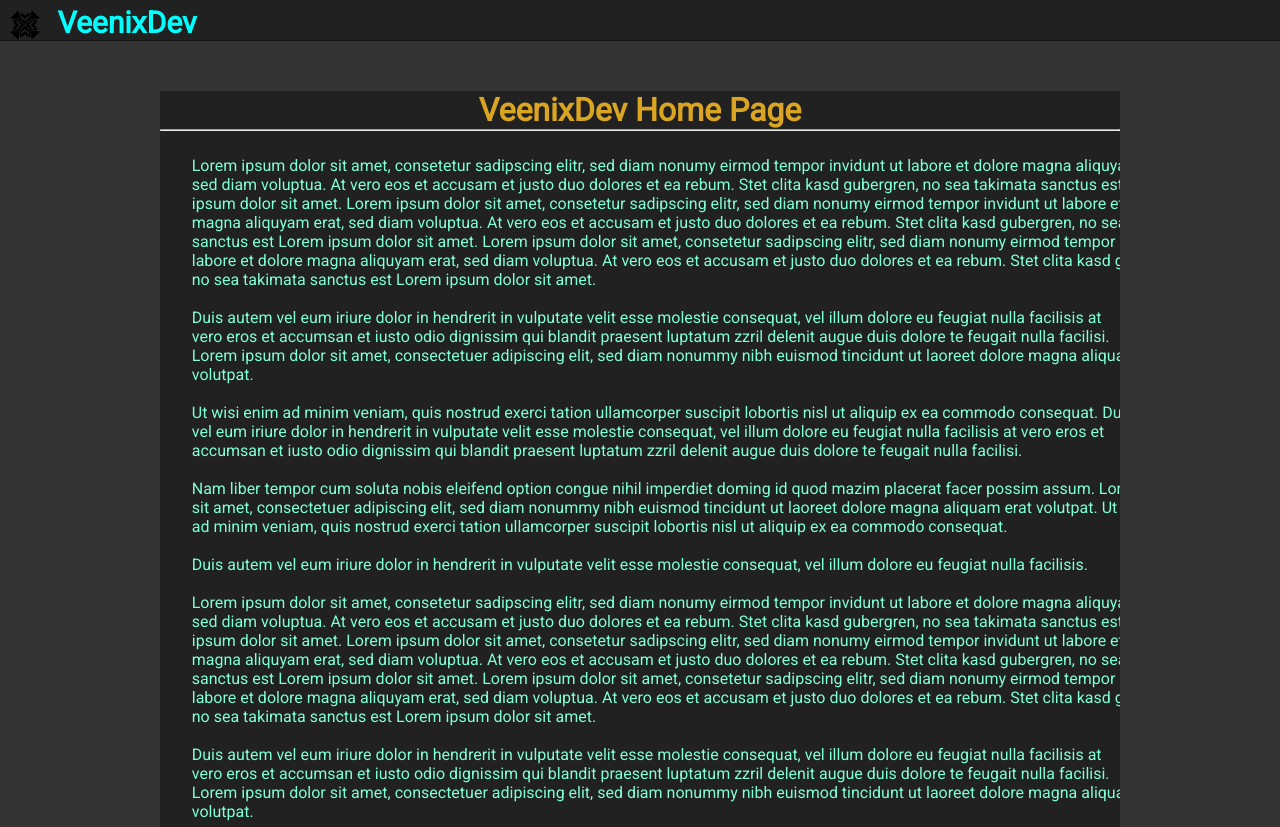
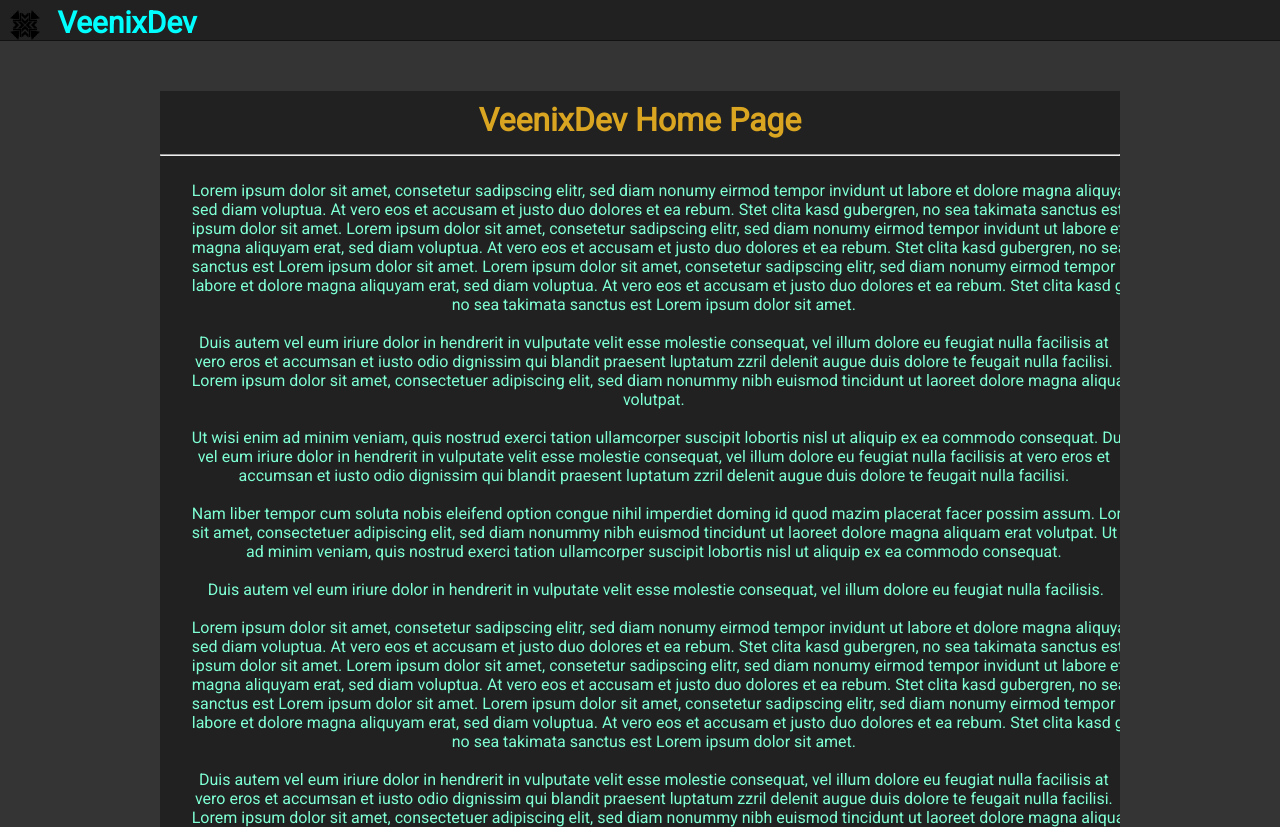
Before and after one commit to VeenixDev/veenixdev.github.io, a plain HTML site: page index.html in a window 1280 px wide. Shown: the top 827 px of the page. Drawn offline with Linux system fonts and the light colour scheme.

Commit message:
Updated: Centered text and added space at header

```diff
--- a/css/index.css
+++ b/css/index.css
@@ -35,6 +35,8 @@
 }
 
 .main-area h1 {
+  margin-top: 10px;
+  margin-bottom: 15px;
   text-align: center;
   color: goldenrod;
 }
--- a/index.html
+++ b/index.html
@@ -32,7 +32,7 @@
       <h1>VeenixDev Home Page</h1>
       <hr>
 
-      <pre style="margin-top: 25px; margin-bottom: 25px;">
+      <pre style="margin-top: 25px; margin-bottom: 25px; text-align: center;">
         Lorem ipsum dolor sit amet, consetetur sadipscing elitr, sed diam nonumy eirmod tempor invidunt ut labore et dolore magna aliquyam erat,
         sed diam voluptua. At vero eos et accusam et justo duo dolores et ea rebum. Stet clita kasd gubergren, no sea takimata sanctus est Lorem
         ipsum dolor sit amet. Lorem ipsum dolor sit amet, consetetur sadipscing elitr, sed diam nonumy eirmod tempor invidunt ut labore et dolore
```
